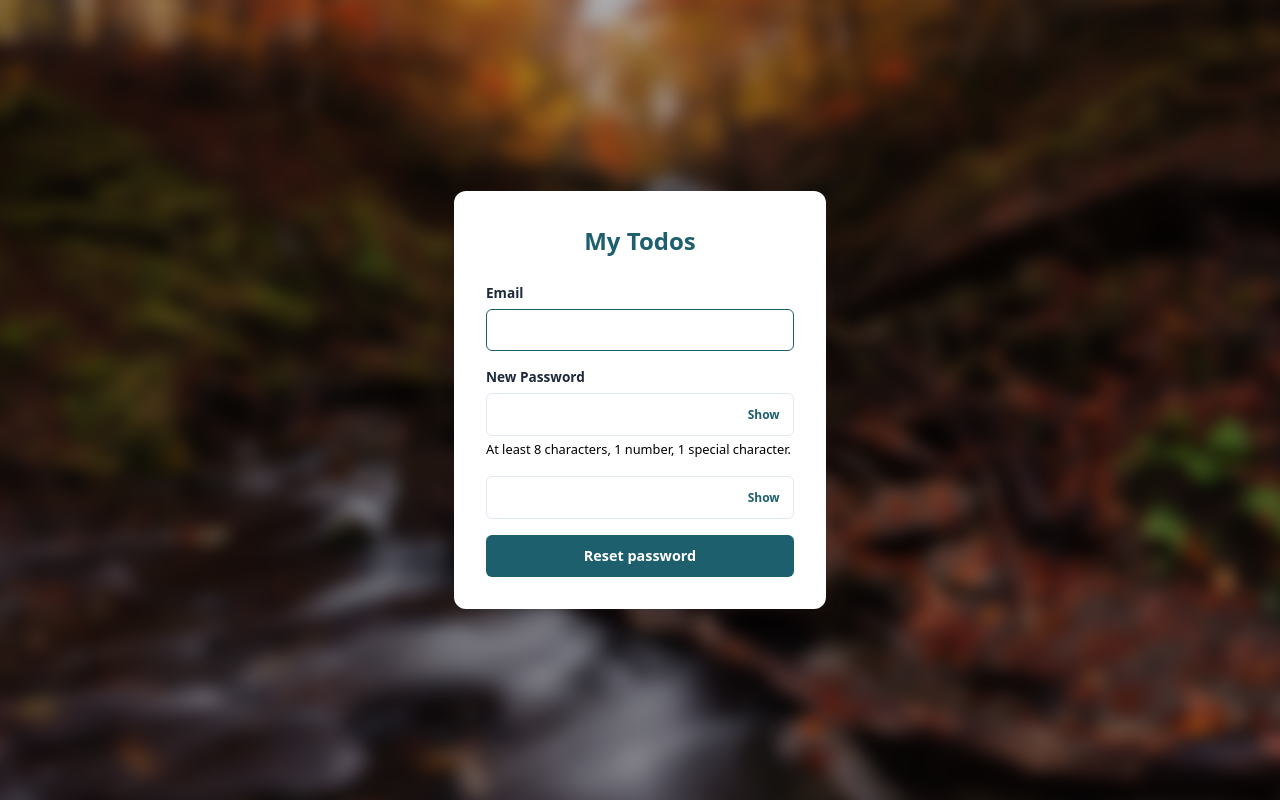
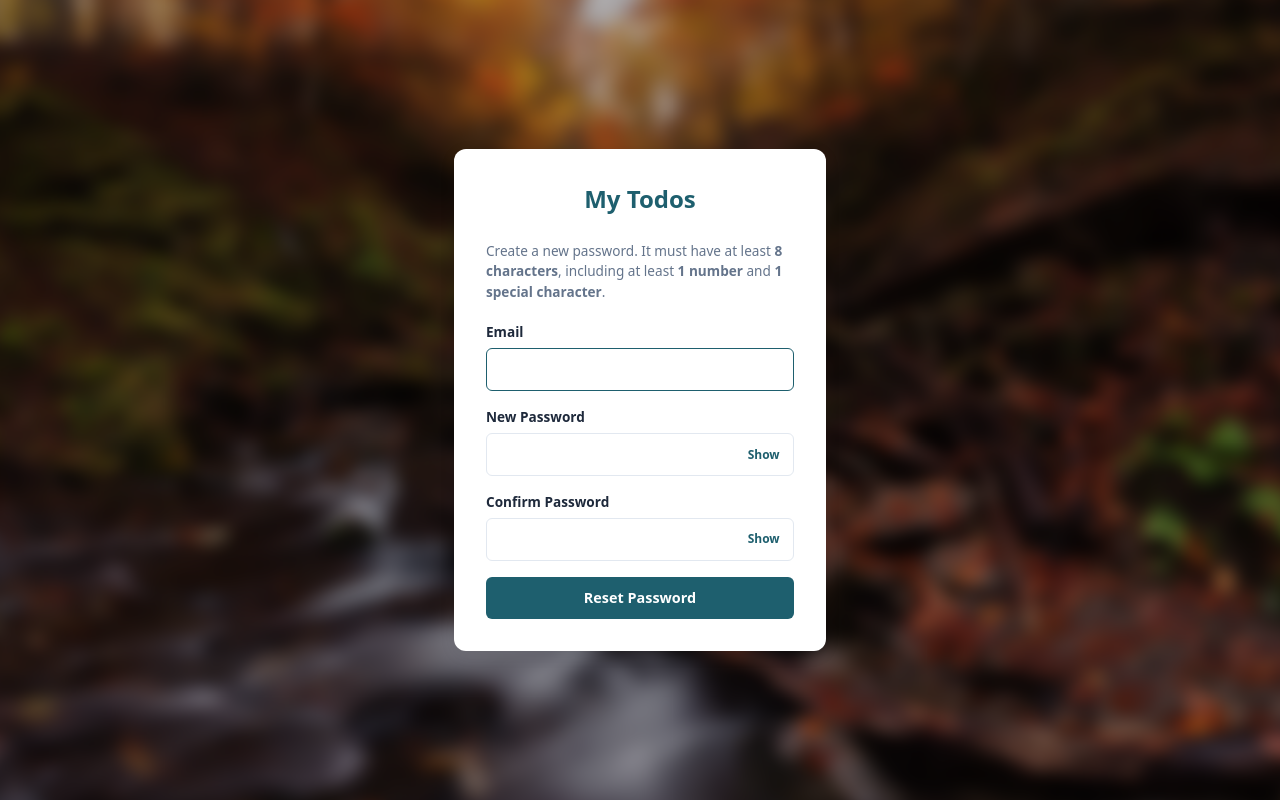
Before and after one commit to cmsc128-git2gether/lock-in, a Laravel app: page /reset-password/1 in a window 1280 px wide. Run offline with Laravel 12, Linux system fonts and the light colour scheme; style sheets or scripts are compiled from the project's sources.

Commit message:
refactor: enhance password validation, update profile edit instructions, and improve UI elements

```diff
--- a/app/Http/Controllers/Auth/NewPasswordController.php
+++ b/app/Http/Controllers/Auth/NewPasswordController.php
@@ -34,7 +34,8 @@ class NewPasswordController extends Controller
         $request->validate([
             'token' => ['required'],
             'email' => ['required', 'email'],
-            'password' => ['required', 'confirmed', Rules\Password::defaults()],
+            'password' => ['required', Rules\Password::min(8)->numbers()->symbols()],
+            'password_confirmation' => ['required', 'same:password'],
         ]);
 
         // Here we will attempt to reset the user's password. If it is successful we
--- a/app/Http/Controllers/Auth/PasswordController.php
+++ b/app/Http/Controllers/Auth/PasswordController.php
@@ -7,6 +7,7 @@ use Illuminate\Http\RedirectResponse;
 use Illuminate\Http\Request;
 use Illuminate\Support\Facades\Hash;
 use Illuminate\Validation\Rules\Password;
+use Illuminate\Support\Facades\Auth;
 
 class PasswordController extends Controller
 {
--- a/resources/views/auth/login.blade.php
+++ b/resources/views/auth/login.blade.php
@@ -27,7 +27,9 @@
         <div class="auth-checkbox-row">
 
             @if (Route::has('password.request'))
-                <a href="{{ route('password.request') }}">Forgot password?</a>
+                <div class="auth-footer">
+                    <a href="{{ route('password.request') }}">Forgot password?</a>
+                </div>
             @endif
         </div>
 
--- a/resources/views/auth/reset-password.blade.php
+++ b/resources/views/auth/reset-password.blade.php
@@ -1,39 +1,44 @@
-<x-guest-layout>
+<x-guest-layout class="login-bg">
+    <p class="auth-footer" style="margin-top: 0; margin-bottom: 1.25rem; text-align: left;">
+        Create a new password. It must have at least <strong>8 characters</strong>, including at least <strong>1 number</strong> and <strong>1 special character</strong>.
+    </p>
+
     <form method="POST" action="{{ route('password.store') }}">
         @csrf
 
+        <!-- Password Reset Token -->
         <input type="hidden" name="token" value="{{ $request->route('token') }}">
 
         <div class="auth-field">
             <label for="email">Email</label>
-            <input id="email" type="email" name="email" value="{{ old('email', $request->email) }}" required autofocus>
-            @foreach ($errors->get('email') as $message)
+            <input id="email" type="email" name="email" value="{{ old('email', $request->email) }}" required autofocus autocomplete="username">
+            @error('email')
                 <div class="auth-error">{{ $message }}</div>
-            @endforeach
+            @enderror
         </div>
 
         <div class="auth-field">
             <label for="password">New Password</label>
             <div class="password-field">
                 <input id="password" type="password" name="password" required autocomplete="new-password">
-                <button type="button" class="password-toggle" onclick="togglePassword('password_confirmation', this)">Show</button>
+                <button type="button" class="password-toggle" onclick="togglePassword('password', this)">Show</button>
             </div>
-            <small class="auth-hint">At least 8 characters, 1 number, 1 special character.</small>
             @foreach ($errors->get('password') as $message)
-                <div class="auth-error">{{ $message }}</div>
+                    <div class="auth-error">{{ $message }}</div>
             @endforeach
         </div>
 
         <div class="auth-field">
+            <label for="password_confirmation">Confirm Password</label>
             <div class="password-field">
                 <input id="password_confirmation" type="password" name="password_confirmation" required autocomplete="new-password">
                 <button type="button" class="password-toggle" onclick="togglePassword('password_confirmation', this)">Show</button>
             </div>
+            @error('password_confirmation')
+                <div class="auth-error">{{ $message }}</div>
+            @enderror
         </div>
-        @foreach ($errors->get('password_confirmation') as $message)
-            <div class="auth-error">{{ $message }}</div>
-        @endforeach
 
-        <button type="submit" class="auth-button">Reset password</button>
+        <button type="submit" class="auth-button">Reset Password</button>
     </form>
 </x-guest-layout>
--- a/resources/views/profile/edit.blade.php
+++ b/resources/views/profile/edit.blade.php
@@ -13,7 +13,7 @@
 
         <section class="card task-card">
             <h2 class="task-title" style="margin-bottom: 0.25rem;">Profile Information</h2>
-            <p class="profile-desc">Update your name and email address. Changing your email will require logging in again.</p>
+            <p class="profile-desc">Update your name.</p>
             @include('profile.partials.update-profile-information-form')
         </section>
 
```
Also changed, not shown: app/Http/Controllers/ProfileController.php (+0 -14 lines), resources/views/auth/forgot-password.blade.php (+8 -4 lines), resources/views/profile/partials/update-profile-information-form.blade.php (+0 -9 lines).
